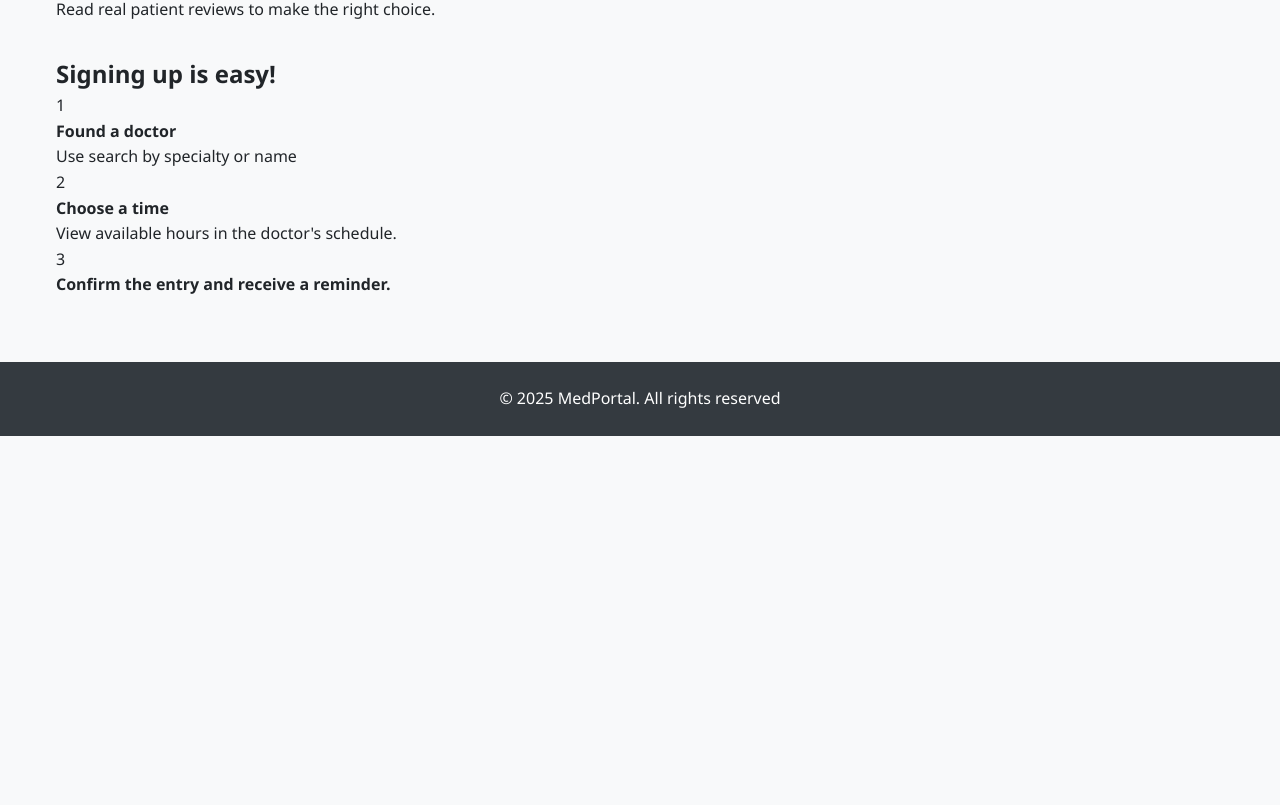
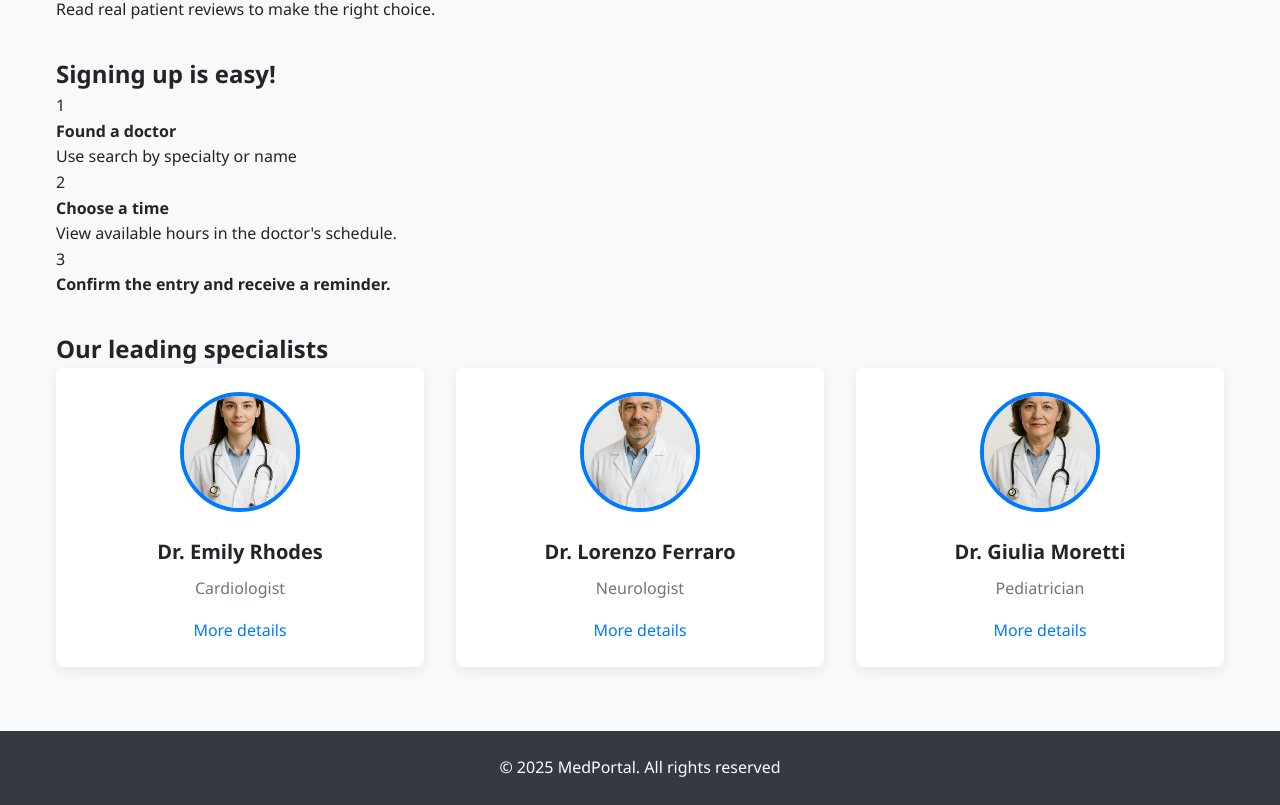
Before and after one commit to Cauteros974/medical-portal, a React (Vite) app: page / in a window 1280 px wide. Shown: the part 563-1368 px from the top of the page. Before the commit the page ends 999 px from the top, so only its background shows below. Built offline with nearby package versions, Linux system fonts and the light colour scheme.

Commit message:
Update HomePage.jsx

```diff
--- a/src/pages/HomePage.jsx
+++ b/src/pages/HomePage.jsx
@@ -1,10 +1,12 @@
 import { Link } from 'react-router-dom';
 import DoctorsPage from '../pages/DoctorsPage';
 import { doctors } from '../data/doctors';
+import DoctorCard from '../components/DoctorCard';
 
 const HomePage = () => {
 
-    const feuturedDoctors = doctors.includes(0, 3);
+    const featuredDoctors = doctors.slice(0, 3);
+
 
     return(
         <>
@@ -48,6 +50,15 @@ const HomePage = () => {
                     </div>
                 </div>
             </section>
+
+            <section className="page-container">
+                <h2 className="section-title">Our leading specialists</h2>
+                <div className="doctors-grid">
+                {featuredDoctors.map(doctor => (
+                    <DoctorCard key={doctor.id} doctor={doctor} />
+                    ))}
+                </div>
+            </section>
         </>
     );
 
```
